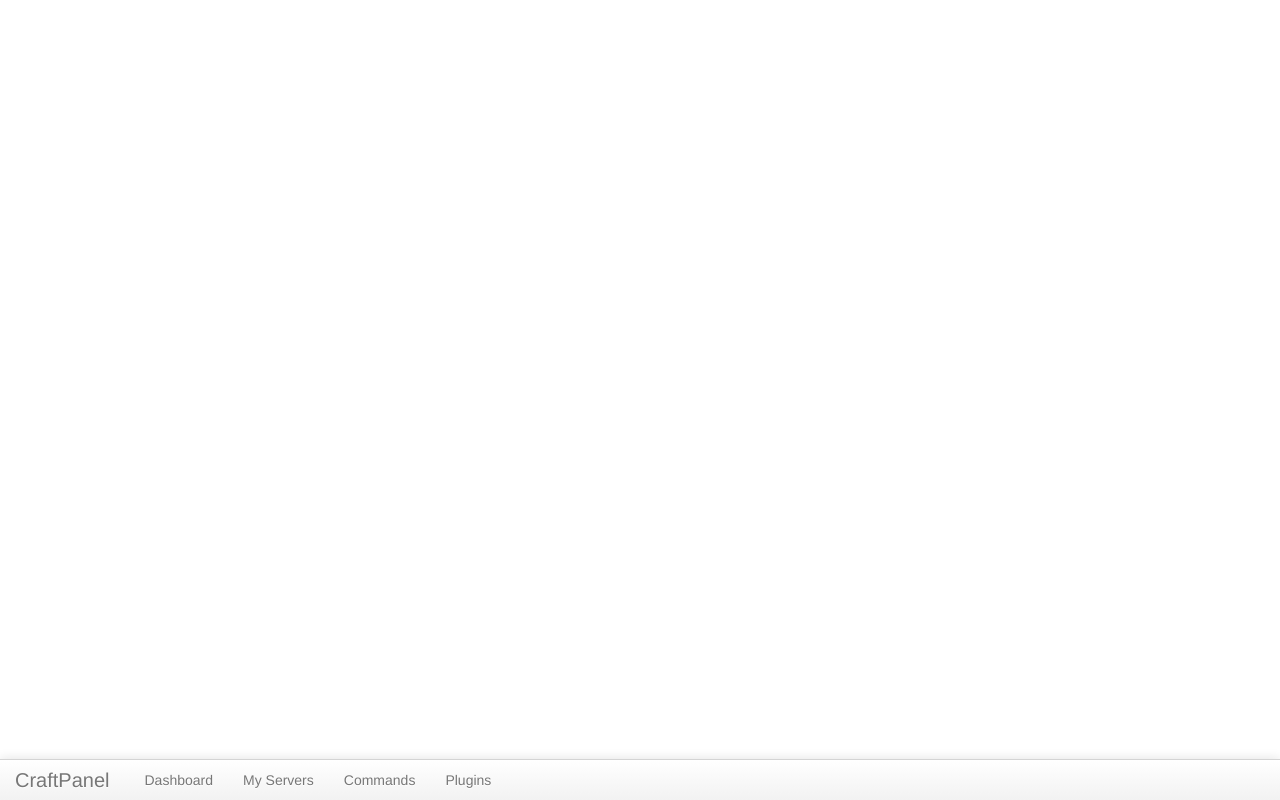
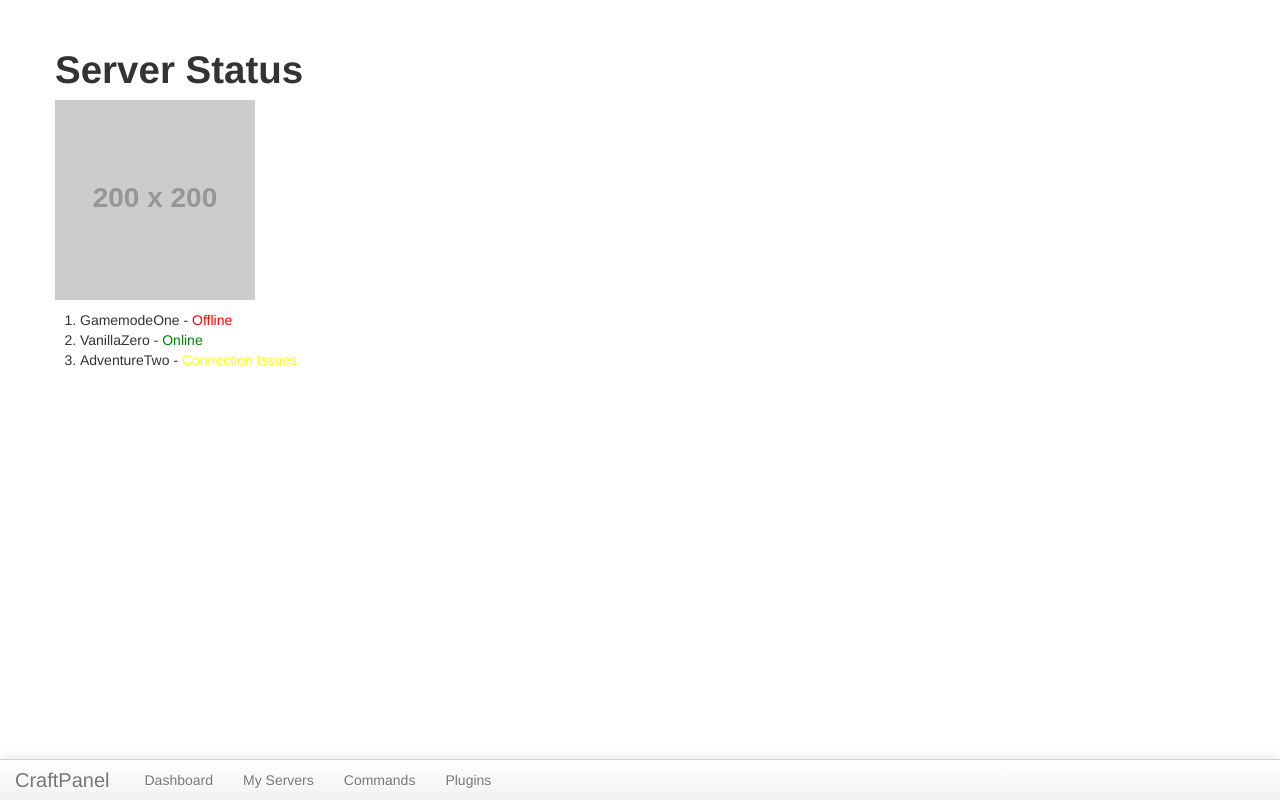
Before and after one commit to XxSkydevil06xX/luckycraftpanel.github.io, a plain HTML site: page index.html in a window 1280 px wide. Drawn offline with Linux system fonts and the light colour scheme; placeholder pictures from the web are drawn by us.

Commit message:
Added Server Status

```diff
--- a/index.html
+++ b/index.html
@@ -5,6 +5,17 @@
 	<link rel="stylesheet" href="css/bootstrap.css">
 	<link rel="stylesheet" href="css/bootstrap-responsive.css">
 	<title>CraftPanel</title>
+	<style>
+		.red {
+			color: red;
+		}
+		.green {
+			color: green;
+		}
+		.yellow {
+			color: yellow;
+		}
+	</style>
 </head>
 <body>
 	<div class="navbar navbar-fixed-bottom">
@@ -18,5 +29,22 @@
 			</ul>
 		</div>
 	</div>
+	<div class="container" style="padding:40px;">
+		<div class="row-fluid">
+			<div class="span4">
+				<h1>Server Status</h1>
+				<img src="http://placehold.it/200x200" alt=".">
+				<p>
+					<ol>
+						<li>GamemodeOne - <span class="red">Offline</span></li>
+						<li>VanillaZero - <span class="green">Online</span></li>
+						<li>AdventureTwo - <span class="yellow">Connection Issues</span></li>
+					</ol>
+				</p>
+			</div>
+			<div class="span4"></div>
+			<div class="span4"></div>
+		</div>
+	</div>
 </body>
 </html>
```
